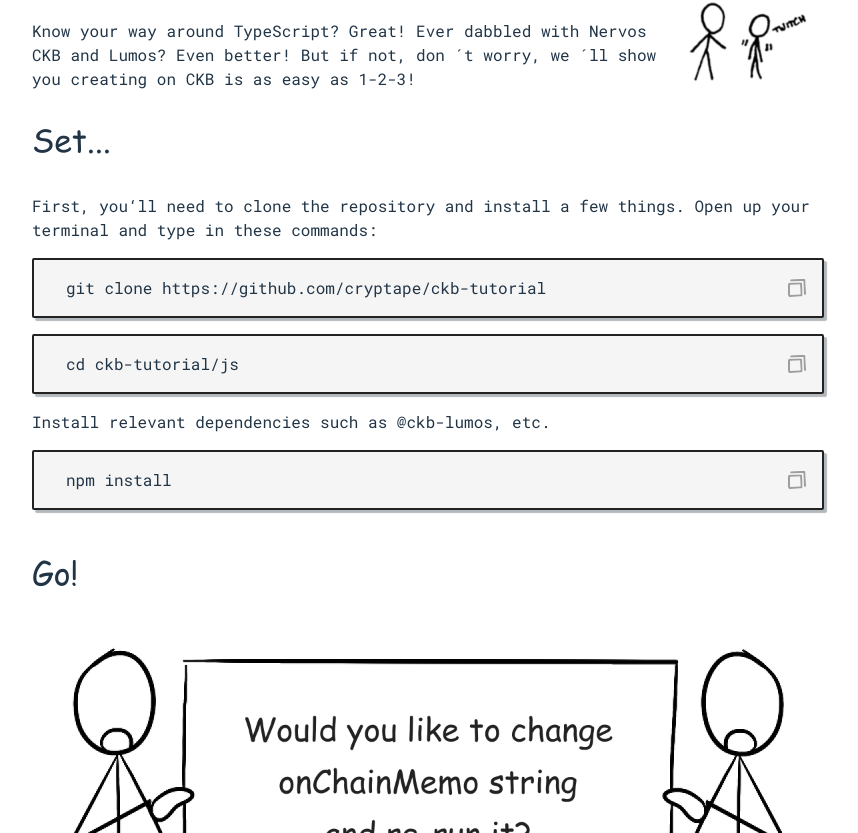
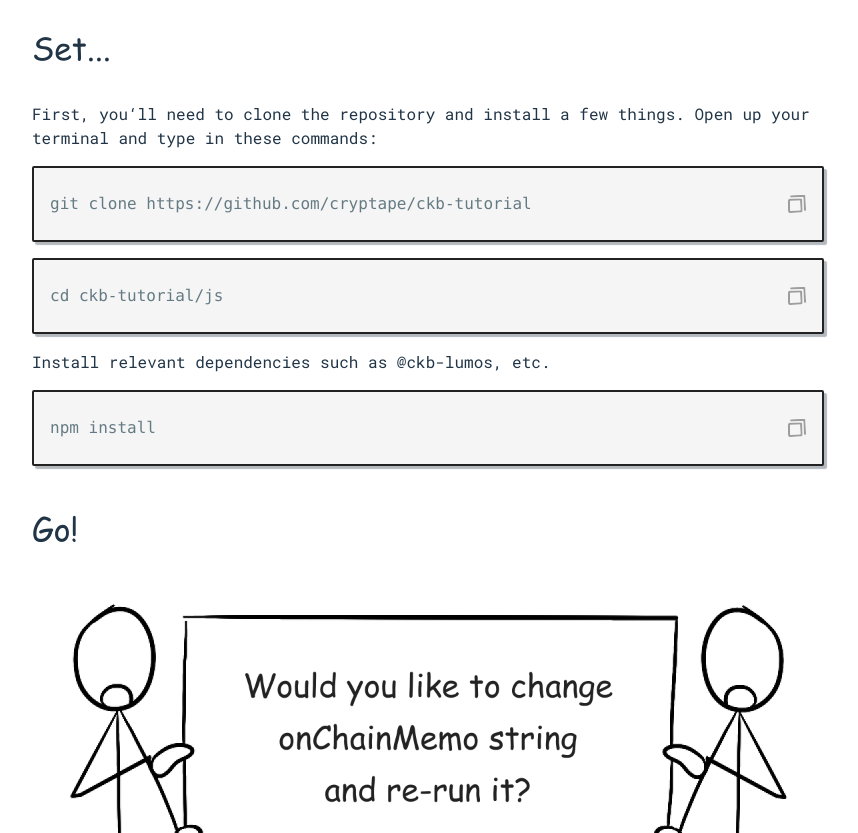
Before and after one commit to cryptape/ckb-tutorial, a React (Vite) app: page / in a window 1280 px wide. Shown: the part 1307-2140 px from the top of the page, without its empty margins (212-1070 px from the left). Built offline with nearby package versions, Linux system fonts and the light colour scheme.

Commit message:
update theme and video

```diff
--- a/package.json
+++ b/package.json
@@ -18,6 +18,7 @@
     "algoliasearch": "^4.18.0",
     "postcss-load-config": "^4.0.1",
     "postcss-scss": "^4.0.6",
+    "prismjs": "^1.29.0",
     "react": "^18.2.0",
     "react-dom": "^18.2.0",
     "react-markdown": "^8.0.7",
@@ -30,6 +31,7 @@
     "vite-plugin-windicss": "^1.9.0"
   },
   "devDependencies": {
+    "@types/prismjs": "^1.26.0",
     "@types/react": "^18.0.37",
     "@types/react-dom": "^18.0.11",
     "@typescript-eslint/eslint-plugin": "^5.59.0",
--- /dev/null
+++ b/src/assets/style/prism-solarizedlight.css
@@ -0,0 +1,148 @@
+/*
+ Solarized Color Schemes originally by Ethan Schoonover
+ http://ethanschoonover.com/solarized
+
+ Ported for PrismJS by Hector Matos
+ Website: https://krakendev.io
+ Twitter Handle: https://twitter.com/allonsykraken)
+*/
+
+/*
+SOLARIZED HEX
+--------- -------
+base03    #002b36
+base02    #073642
+base01    #586e75
+base00    #657b83
+base0     #839496
+base1     #93a1a1
+base2     #eee8d5
+base3     #fdf6e3
+yellow    #b58900
+orange    #cb4b16
+red       #dc322f
+magenta   #d33682
+violet    #6c71c4
+blue      #268bd2
+cyan      #2aa198
+green     #859900
+*/
+
+code[class*="language-"],
+pre[class*="language-"] {
+    color: #657b83; /* base00 */
+    font-family: Consolas, Monaco, 'Andale Mono', 'Ubuntu Mono', monospace;
+    font-size: 1em;
+    text-align: left;
+    white-space: pre;
+    word-spacing: normal;
+    word-break: normal;
+    word-wrap: normal;
+
+    line-height: 1.5;
+
+    -moz-tab-size: 4;
+    -o-tab-size: 4;
+    tab-size: 4;
+
+    -webkit-hyphens: none;
+    -moz-hyphens: none;
+    -ms-hyphens: none;
+    hyphens: none;
+}
+
+pre[class*="language-"]::-moz-selection, pre[class*="language-"] ::-moz-selection,
+code[class*="language-"]::-moz-selection, code[class*="language-"] ::-moz-selection {
+
+}
+
+pre[class*="language-"]::selection, pre[class*="language-"] ::selection,
+code[class*="language-"]::selection, code[class*="language-"] ::selection {
+}
+
+/* Code blocks */
+pre[class*="language-"] {
+    padding: 1em;
+    margin: .5em 0;
+    overflow: auto;
+    border-radius: 0.3em;
+}
+
+:not(pre) > code[class*="language-"],
+pre[class*="language-"] {
+}
+
+/* Inline code */
+:not(pre) > code[class*="language-"] {
+    padding: .1em;
+    border-radius: .3em;
+}
+
+.token.comment,
+.token.prolog,
+.token.doctype,
+.token.cdata {
+    color: #93a1a1; /* base1 */
+}
+
+.token.punctuation {
+    color: #586e75; /* base01 */
+}
+
+.token.namespace {
+    opacity: .7;
+}
+
+.token.property,
+.token.tag,
+.token.boolean,
+.token.number,
+.token.constant,
+.token.symbol,
+.token.deleted {
+    color: #268bd2; /* blue */
+}
+
+.token.selector,
+.token.attr-name,
+.token.string,
+.token.char,
+.token.builtin,
+.token.url,
+.token.inserted {
+    color: #2aa198; /* cyan */
+}
+
+.token.entity {
+    color: #657b83; /* base00 */
+    background: #eee8d5; /* base2 */
+}
+
+.token.atrule,
+.token.attr-value,
+.token.keyword {
+    color: #859900; /* green */
+}
+
+.token.function,
+.token.class-name {
+    color: #b58900; /* yellow */
+}
+
+.token.regex,
+.token.important,
+.token.variable {
+    color: #cb4b16; /* orange */
+}
+
+.token.important,
+.token.bold {
+    font-weight: bold;
+}
+.token.italic {
+    font-style: italic;
+}
+
+.token.entity {
+    cursor: help;
+}
--- a/src/components/CodeBlock/CodeBlock.scss
+++ b/src/components/CodeBlock/CodeBlock.scss
@@ -5,14 +5,16 @@
     border: 2px solid #222222;
     box-shadow: 3px 3px 1px #B2B8BC;
     border-radius: 2px;
-    padding:16px 0 16px 32px;
+    // padding:16px 0 16px 32px;
     margin: 16px 0;
-    text-wrap: wrap;
 
     .code-block-copy-btn {
         position: absolute;
         right: 16px;
         top: 50%;
         transform: translateY(-50%);
+        &:hover {
+            cursor: pointer;
+        }
     }
 }
--- a/src/components/CodeBlock/CodeBlock.tsx
+++ b/src/components/CodeBlock/CodeBlock.tsx
@@ -1,6 +1,9 @@
-import React from 'react';
+import React, {useEffect} from 'react';
 import CopyButton from "../CopyButton/CopyButton.tsx";
+import Prism from 'prismjs'
 import './CodeBlock.scss'
+import '../../assets/style/prism-solarizedlight.css';
+import 'prismjs/components/prism-javascript' // Language
 
 interface CodeBlockProps {
     children: React.ReactElement;
@@ -9,6 +12,11 @@ interface CodeBlockProps {
 const CodeBlock: React.FC<CodeBlockProps> = ({ children }) => {
     const codeString = children.props.children || '';
     const className = children.props.className || '';
+
+    useEffect(() => {
+        Prism.highlightAll();
+    }, []);
+
     return (
         <div className="code-block">
             <pre className={className}>
--- a/src/components/FlowChart/FlowChart.tsx
+++ b/src/components/FlowChart/FlowChart.tsx
@@ -4,6 +4,7 @@ import remarkGfm from 'remark-gfm';
 import rehypeRaw from 'rehype-raw';
 import './FlowChart.scss'; // 引入样式文件
 import ArrowImg from '../../assets/img/arrow.png'
+
 
 interface FlowchartProps {
     steps: string[];
```
Also changed, not shown: src/Views/example.mdx (+5 -4 lines), 2 other files (tests, documents, lock files or other folders).
